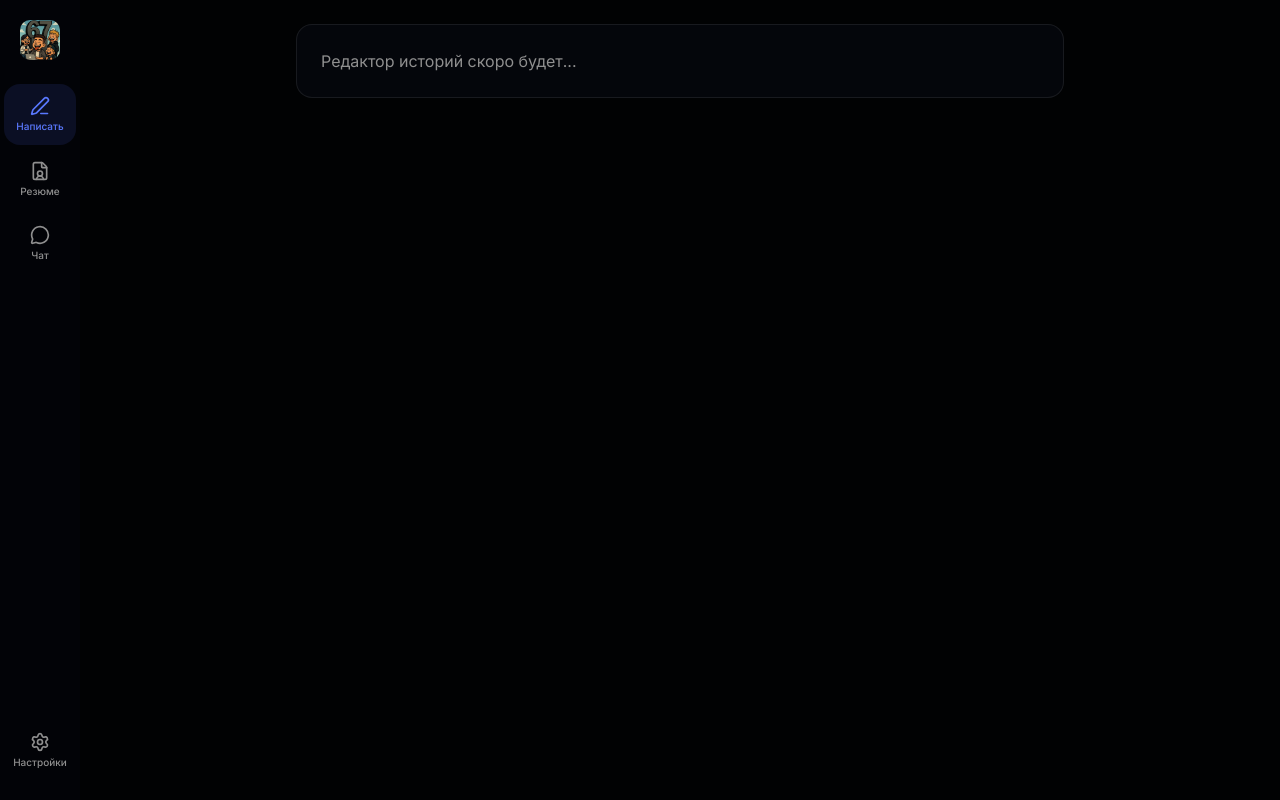
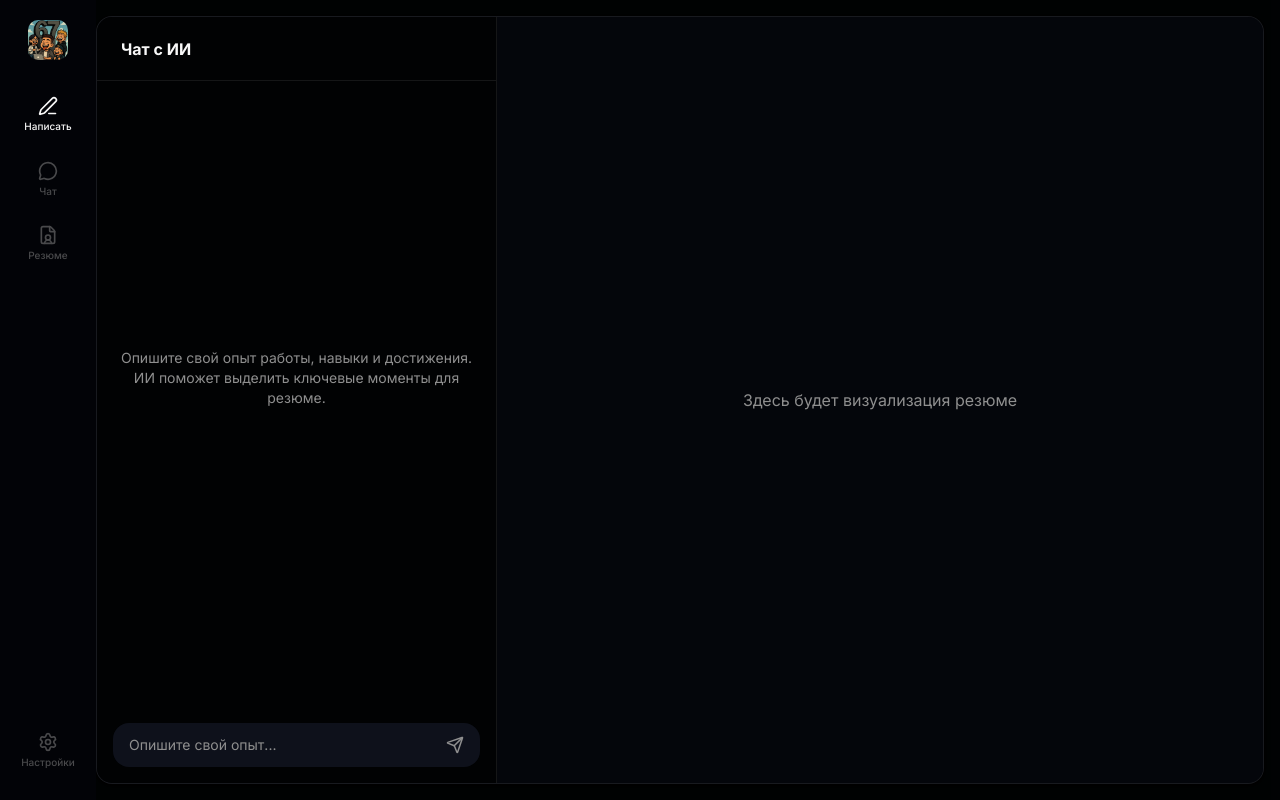
Before and after one commit to krollfaster/Hire, a Next.js app: page /builder in a window 1280 px wide. Built offline with nearby package versions, Linux system fonts and the light colour scheme.

Commit message:
Описание изменений, которые я внес

```diff
--- a/src/app/builder/page.tsx
+++ b/src/app/builder/page.tsx
@@ -1,13 +1,14 @@
-"use client";
-
-import { AppShell } from "@/components/layout";
+import { AppShell, ChatPanel } from "@/components/layout";
 
 export default function BuilderPage() {
     return (
         <AppShell>
-            <div className="mx-auto max-w-3xl">
-                <div className="bg-card p-6 border border-border rounded-xl">
-                    <p className="text-muted-foreground">Редактор историй скоро будет...</p>
+            <div className="flex w-full h-full">
+                <ChatPanel />
+                <div className="flex flex-col flex-1 justify-center items-center bg-card p-6">
+                    <div className="text-center">
+                        <p className="text-muted-foreground">Здесь будет визуализация резюме</p>
+                    </div>
                 </div>
             </div>
         </AppShell>
--- a/src/components/layout/AppShell.tsx
+++ b/src/components/layout/AppShell.tsx
@@ -1,5 +1,3 @@
-"use client";
-
 import { ReactNode } from "react";
 import { Sidebar } from "./Sidebar";
 
@@ -9,11 +7,17 @@ interface AppShellProps {
 
 export const AppShell = ({ children }: AppShellProps) => {
     return (
-        <div className="flex min-h-screen">
+        <div className="flex bg-background h-screen overflow-hidden">
             <Sidebar />
-            <main className="flex flex-col flex-1 ml-20">
-                <div className="flex-1 p-6">{children}</div>
-            </main>
+            <div className="flex flex-1 ml-20">
+                <main className="flex-1 bg-background/50 overflow-y-auto">
+                    <div className="mx-auto p-4 w-full h-full">
+                        <div className="flex flex-col justify-center items-center bg-card shadow-sm border border-border rounded-xl h-full min-h-[calc(100vh-3rem)] overflow-hidden">
+                            {children}
+                        </div>
+                    </div>
+                </main>
+            </div>
         </div>
     );
 };
--- /dev/null
+++ b/src/components/layout/ChatPanel.tsx
@@ -0,0 +1,130 @@
+"use client";
+
+import { useState, useRef, useEffect } from "react";
+import { motion } from "framer-motion";
+import { Send } from "lucide-react";
+import { cn } from "@/lib/utils";
+
+interface Message {
+    id: string;
+    content: string;
+    role: "user" | "assistant";
+    timestamp: Date;
+}
+
+export const ChatPanel = () => {
+    const [messages, setMessages] = useState<Message[]>([]);
+    const [input, setInput] = useState("");
+    const [isLoading, setIsLoading] = useState(false);
+    const messagesEndRef = useRef<HTMLDivElement>(null);
+
+    const scrollToBottom = () => {
+        messagesEndRef.current?.scrollIntoView({ behavior: "smooth" });
+    };
+
+    useEffect(() => {
+        scrollToBottom();
+    }, [messages]);
+
+    const handleSubmit = (e: React.FormEvent) => {
+        e.preventDefault();
+        if (!input.trim() || isLoading) return;
+
+        const userMessage: Message = {
+            id: Date.now().toString(),
+            content: input.trim(),
+            role: "user",
+            timestamp: new Date(),
+        };
+
+        setMessages((prev) => [...prev, userMessage]);
+        setInput("");
+        setIsLoading(true);
+
+        // Имитация ответа ИИ
+        setTimeout(() => {
+            const assistantMessage: Message = {
+                id: (Date.now() + 1).toString(),
+                content: "Спасибо за информацию! Я проанализирую ваш опыт и выделю ключевые навыки для резюме.",
+                role: "assistant",
+                timestamp: new Date(),
+            };
+            setMessages((prev) => [...prev, assistantMessage]);
+            setIsLoading(false);
+        }, 1000);
+    };
+
+    return (
+        <div className="flex flex-col bg-background border-border border-r w-[400px] h-full">
+            {/* Header */}
+            <div className="flex items-center px-6 border-border border-b h-16">
+                <h2 className="font-bold text-foreground text-l">Чат с ИИ</h2>
+            </div>
+
+            {/* Messages */}
+            <div className="flex-1 space-y-4 p-4 overflow-y-auto">
+                {messages.length === 0 && (
+                    <div className="flex flex-col justify-center items-center h-full text-center">
+                        <p className="text-muted-foreground text-sm">
+                            Опишите свой опыт работы, навыки и достижения.
+                            <br />
+                            ИИ поможет выделить ключевые моменты для резюме.
+                        </p>
+                    </div>
+                )}
+                {messages.map((message) => (
+                    <motion.div
+                        key={message.id}
+                        initial={{ opacity: 0, y: 10 }}
+                        animate={{ opacity: 1, y: 0 }}
+                        className={cn(
+                            "px-4 py-3 rounded-2xl max-w-[85%] text-sm",
+                            message.role === "user"
+                                ? "ml-auto bg-primary text-primary-foreground"
+                                : "bg-muted text-foreground"
+                        )}
+                    >
+                        {message.content}
+                    </motion.div>
+                ))}
+                {isLoading && (
+                    <motion.div
+                        initial={{ opacity: 0 }}
+                        animate={{ opacity: 1 }}
+                        className="flex gap-1 px-4 py-3"
+                    >
+                        <span className="bg-muted-foreground rounded-full w-2 h-2 animate-bounce" style={{ animationDelay: "0ms" }} />
+                        <span className="bg-muted-foreground rounded-full w-2 h-2 animate-bounce" style={{ animationDelay: "150ms" }} />
+                        <span className="bg-muted-foreground rounded-full w-2 h-2 animate-bounce" style={{ animationDelay: "300ms" }} />
+                    </motion.div>
+                )}
+                <div ref={messagesEndRef} />
+            </div>
+
+            {/* Input */}
+            <div className="p-4 border-border">
+                <form onSubmit={handleSubmit} className="relative">
+                    <input
+                        type="text"
+                        value={input}
+                        onChange={(e) => setInput(e.target.value)}
+                        placeholder="Опишите свой опыт..."
+                        className="bg-muted px-4 py-3 pr-12 border-0 rounded-xl focus:outline-none focus:ring-2 focus:ring-primary w-full text-foreground placeholder:text-muted-foreground text-sm"
+                    />
+                    <button
+                        type="submit"
+                        disabled={!input.trim() || isLoading}
+                        className={cn(
+                            "top-1/2 right-2 absolute p-2 rounded-lg transition-colors -translate-y-1/2",
+                            input.trim() && !isLoading
+                                ? "bg-primary text-primary-foreground hover:bg-primary/90"
+                                : "text-muted-foreground"
+                        )}
+                    >
+                        <Send size={18} />
+                    </button>
+                </form>
+            </div>
+        </div>
+    );
+};
--- a/src/components/layout/Sidebar.tsx
+++ b/src/components/layout/Sidebar.tsx
@@ -16,23 +16,21 @@ interface NavItem {
     href: string;
     label: string;
     icon: React.ReactNode;
+    disabled?: boolean;
 }
 
 const navItems: NavItem[] = [
     { href: "/builder", label: "Написать", icon: <PenLine size={20} /> },
-    { href: "/dashboard", label: "Резюме", icon: <FileUser size={20} /> },
-    { href: "/messages", label: "Чат", icon: <MessageCircle size={20} /> },
+    { href: "/messages", label: "Чат", icon: <MessageCircle size={20} />, disabled: true },
+    { href: "/dashboard", label: "Резюме", icon: <FileUser size={20} />, disabled: true },
 ];
 
 export const Sidebar = () => {
     const pathname = usePathname();
 
     return (
-        <motion.aside
-            initial={{ x: -10, opacity: 0 }}
-            animate={{ x: 0, opacity: 1 }}
-            transition={{ duration: 0.3 }}
-            className="top-0 left-0 z-40 fixed flex flex-col items-center bg-sidebar py-5 border-border w-20 h-screen"
+        <aside
+            className="top-0 left-0 z-40 fixed flex flex-col items-center bg-sidebar py-5 border-border w-24 h-screen"
         >
             {/* Logo */}
             <Link href="/" className="mb-6">
@@ -55,23 +53,23 @@ export const Sidebar = () => {
                     const isActive = pathname === item.href || pathname?.startsWith(item.href + "/");
 
                     return (
-                        <Link key={item.href} href={item.href}>
+                        <Link
+                            key={item.href}
+                            href={item.disabled ? "#" : item.href}
+                            className={cn(item.disabled && "pointer-events-none cursor-default")}
+                            aria-disabled={item.disabled}
+                        >
                             <motion.div
-                                whileHover={{ scale: 1.05 }}
-                                whileTap={{ scale: 0.95 }}
+                                whileHover={!item.disabled ? { scale: 1.05 } : {}}
+                                whileTap={!item.disabled ? { scale: 0.95 } : {}}
                                 className={cn(
                                     "relative flex flex-col justify-center items-center gap-1 px-3 py-3 rounded-xl text-center transition-colors",
-                                    isActive
-                                        ? "bg-primary/10 text-primary"
-                                        : "text-muted-foreground hover:bg-muted hover:text-foreground"
+                                    !item.disabled && isActive
+                                        ? "text-foreground"
+                                        : "text-muted-foreground hover:text-foreground",
+                                    item.disabled && "opacity-50 text-muted-foreground"
                                 )}
                             >
-                                {isActive && (
-                                    <motion.div
-                                        layoutId="activeNavCollapsed"
-                                        className="top-1/2 -left-3 absolute bg-primary rounded-r-full w-1 h-6 -translate-y-1/2"
-                                    />
-                                )}
                                 {item.icon}
                                 <span className="font-medium text-[10px] leading-tight">{item.label}</span>
                             </motion.div>
@@ -82,15 +80,10 @@ export const Sidebar = () => {
 
             {/* Settings at bottom */}
             <div className="mt-auto pt-4">
-                <Link href="/settings">
+                <Link href="#" className="cursor-default pointer-events-none" aria-disabled={true}>
                     <motion.div
-                        whileHover={{ scale: 1.05 }}
-                        whileTap={{ scale: 0.95 }}
                         className={cn(
-                            "flex flex-col justify-center items-center gap-1 px-3 py-3 rounded-xl text-center transition-colors",
-                            pathname === "/settings"
-                                ? "bg-primary/10 text-primary"
-                                : "text-muted-foreground hover:bg-muted hover:text-foreground"
+                            "flex flex-col justify-center items-center gap-1 opacity-50 px-3 py-3 rounded-xl text-muted-foreground text-center transition-colors"
                         )}
                     >
                         <Settings size={20} />
@@ -98,6 +91,6 @@ export const Sidebar = () => {
                     </motion.div>
                 </Link>
             </div>
-        </motion.aside>
+        </aside>
     );
 };
--- a/src/components/layout/index.ts
+++ b/src/components/layout/index.ts
@@ -1,2 +1,3 @@
 export { Sidebar } from "./Sidebar";
 export { AppShell } from "./AppShell";
+export { ChatPanel } from "./ChatPanel";
```
